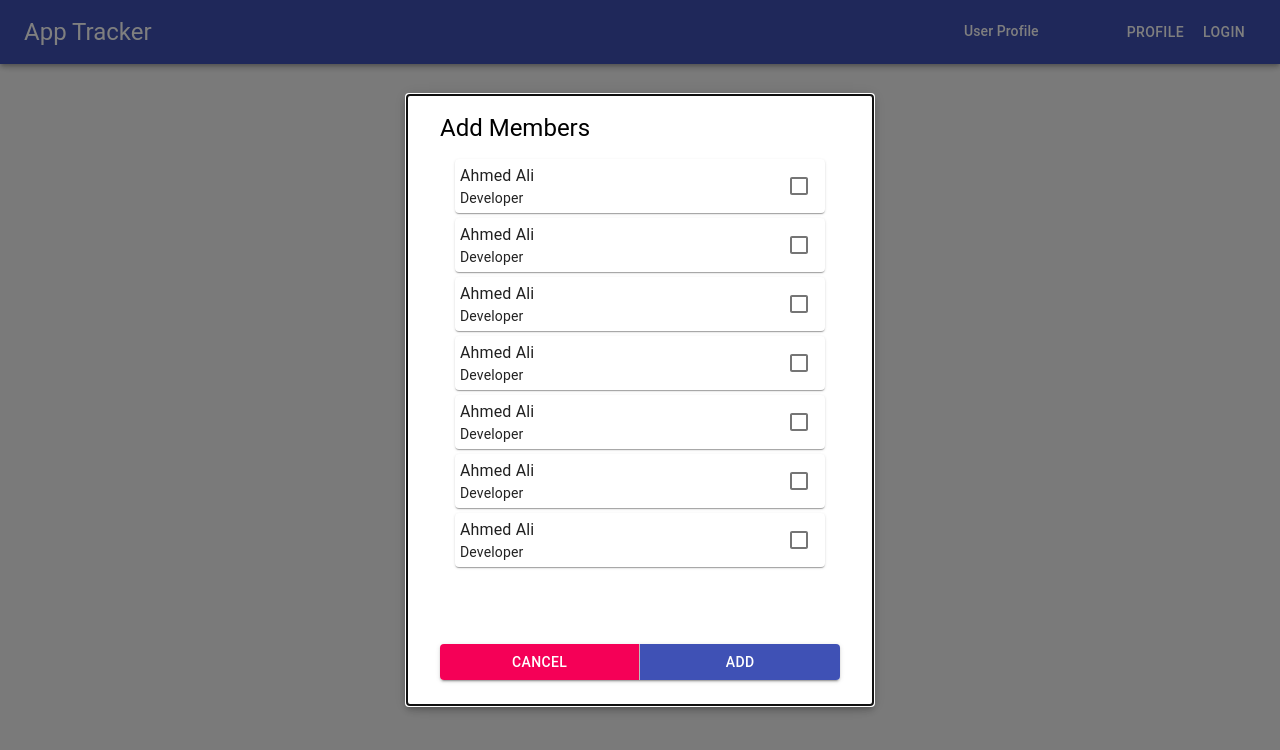
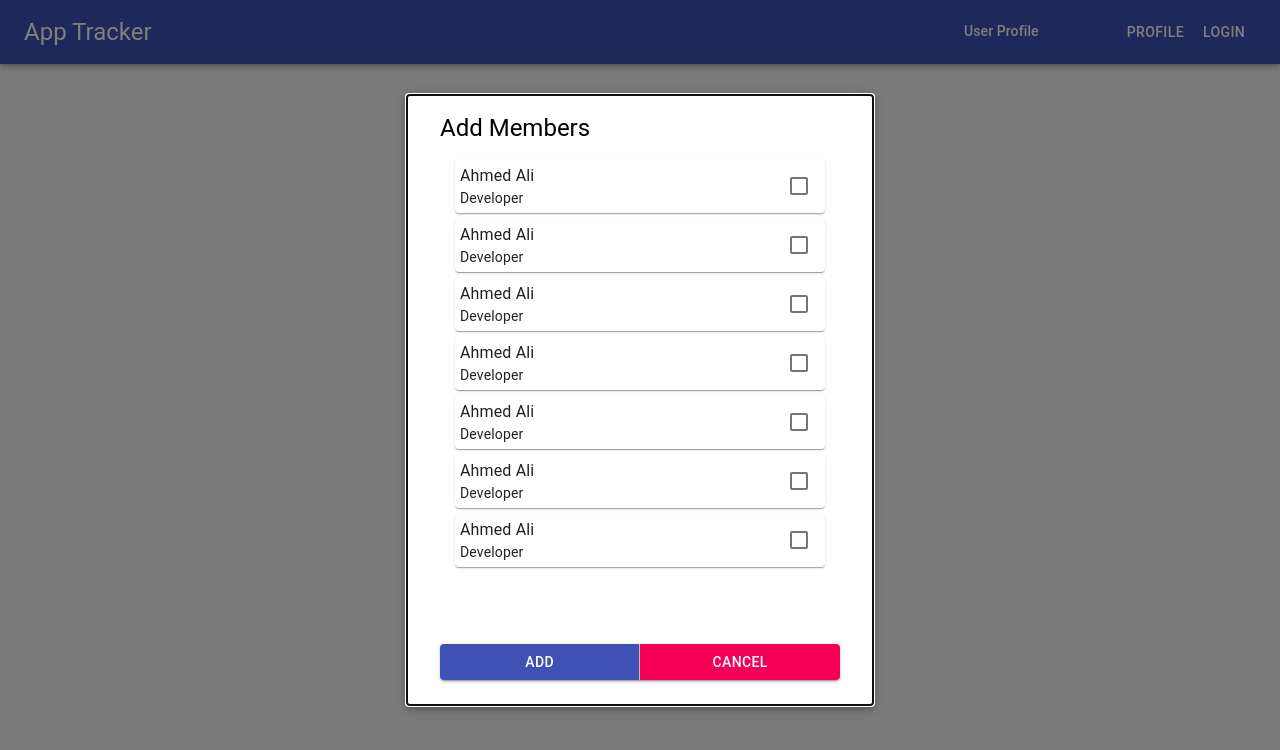
Before and after one commit to AhmedAli125/app-tracker, a React (Create React App) app: page / in a window 1280 px wide. Shown: the top 750 px of the page. Built offline with nearby package versions, Linux system fonts and the light colour scheme.

Commit message:
Add Project > Updated Button positions

```diff
--- a/src/components/manager/addProject/AddMembers.js
+++ b/src/components/manager/addProject/AddMembers.js
@@ -23,8 +23,8 @@ function AddMembers() {
                     <Member member='Ahmed Ali' designation='Developer'/>
                 </div>
                 <ButtonGroup variant='contained' fullWidth={true}  align='right'>
+                    <Button color='primary'>Add</Button>
                     <Button color='secondary'>Cancel</Button>
-                    <Button color='primary'>Add</Button>
                 </ButtonGroup>
             </div>
         </Modal>
```
